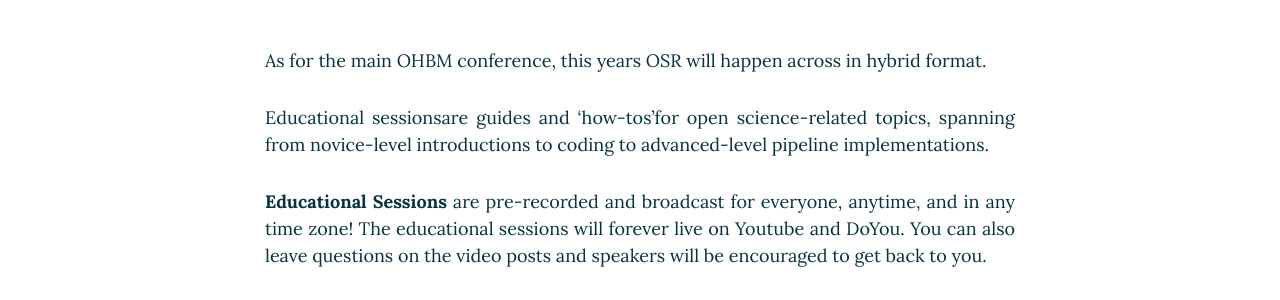
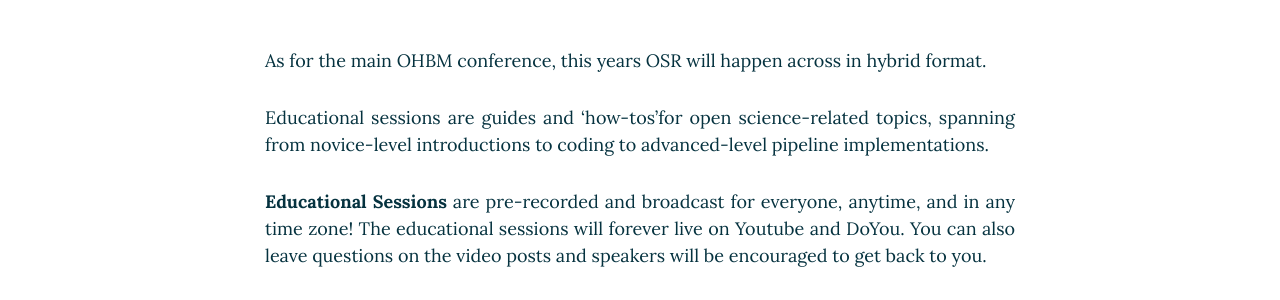
Before and after one commit to ohbm/osr2023, a Jekyll site: the page built from formats.md, in a window 1280 px wide and 900 px high, scrolled down 502 px. Shown: the part 154-454 px from the top of the window. Built offline with Jekyll 4.4.1, drawn with Linux system fonts in a browser that asks for light colours; nearby versions of some CDN libraries.

Commit message:
Update formats.md

```diff
--- a/formats.md
+++ b/formats.md
@@ -18,7 +18,7 @@
 <div id='educational'></div>
 
 {::options parse_block_html="true" /}
-<p align="justify">Educational sessionsare guides and 'how-tos'for open science-related topics, spanning from novice-level introductions to coding to advanced-level pipeline implementations.</p>
+<p align="justify">Educational sessions are guides and 'how-tos'for open science-related topics, spanning from novice-level introductions to coding to advanced-level pipeline implementations.</p>
 
 <p align="justify"> **Educational Sessions** are pre-recorded and broadcast for everyone, anytime, and in any time zone! The educational sessions will forever live on Youtube and DoYou. You can also leave questions on the video posts and speakers will be encouraged to get back to you.</p>
 
```
